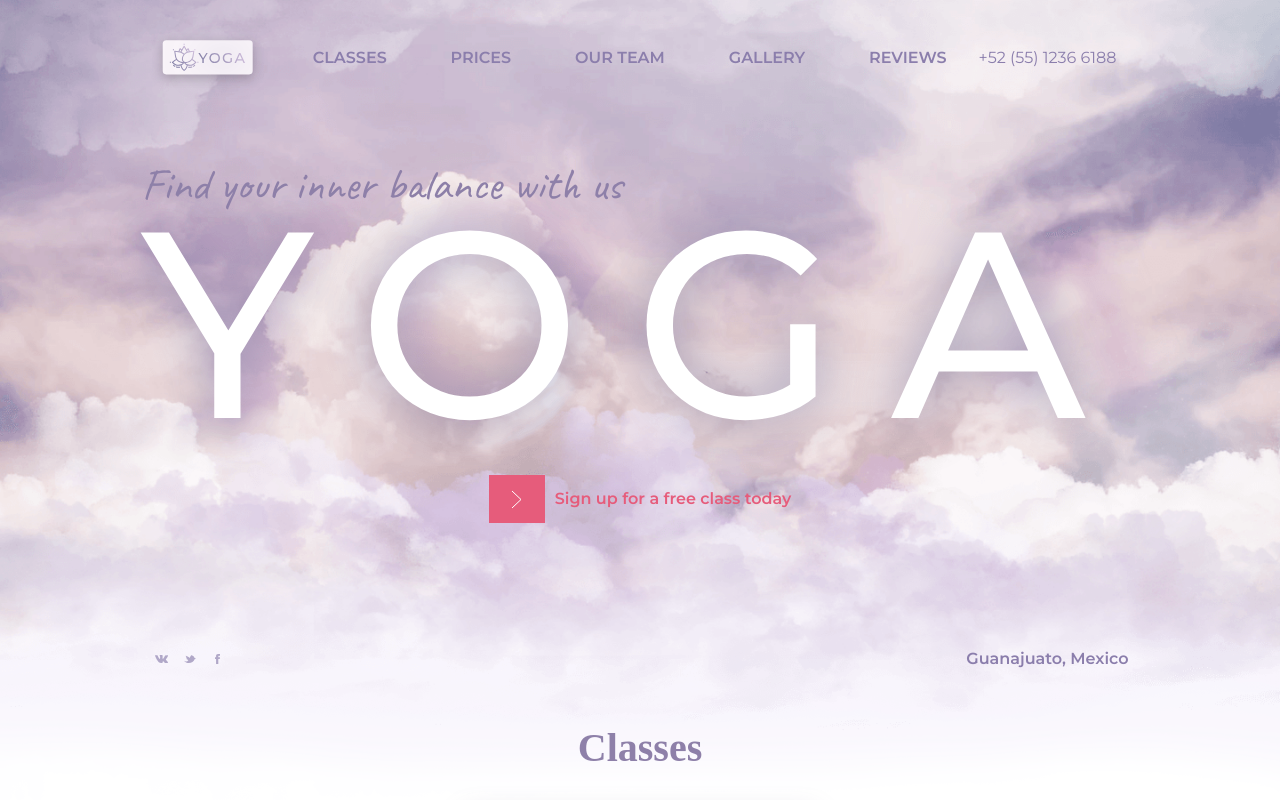
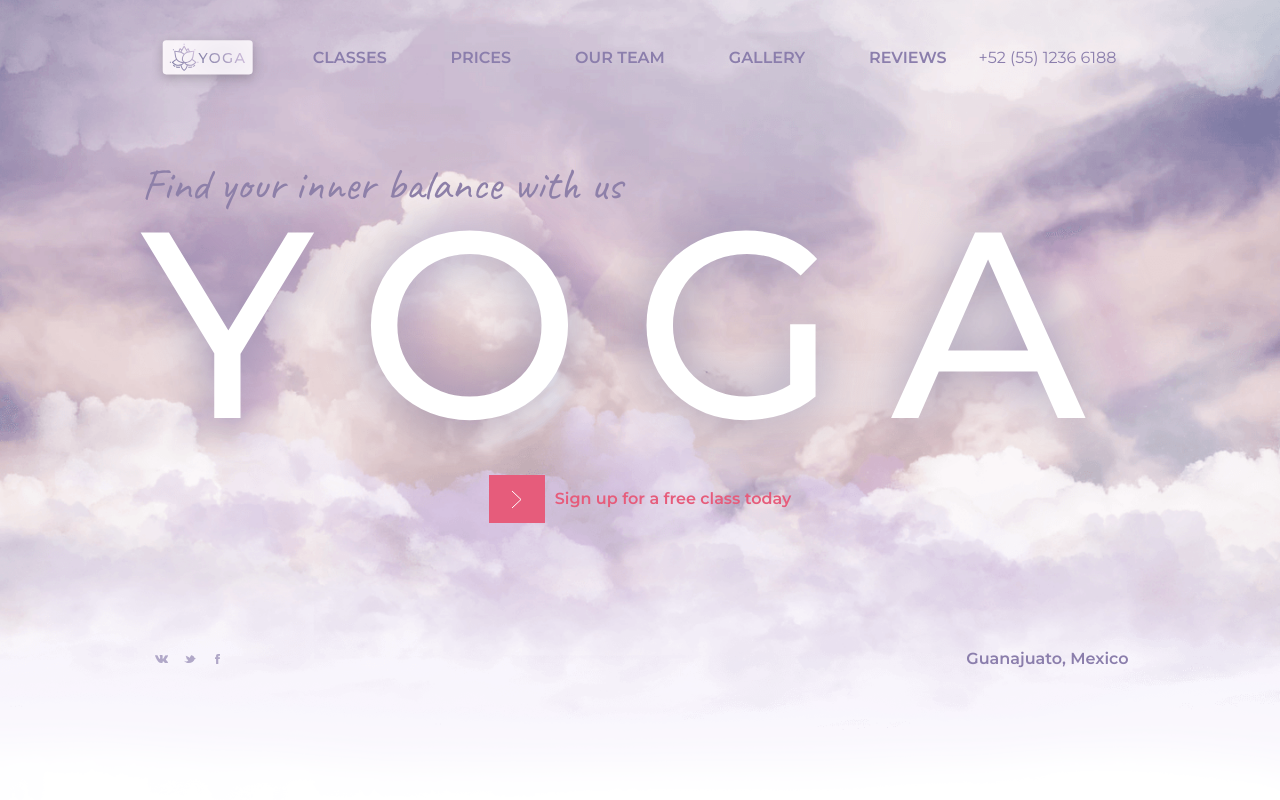
Before and after one commit to iamalexcrow/Portfolio_Yoga, a React (Create React App) app: page / in a window 1280 px wide. Shown: the top 800 px of the page. Built offline with nearby package versions, Linux system fonts and the light colour scheme; a web font is replaced by a local one.

Commit message:
fixing netlify 3

```diff
--- a/src/App.tsx
+++ b/src/App.tsx
@@ -64,7 +64,7 @@ function App() {
     } else {
       setName({ value: "", error: false });
       setPhone({ value: "", error: false });
-      setInterest("Successfully sent your reauest");
+      setInterest("Successfully sent your request");
       setTimeout(() => {
         setInterest("");
       }, 3000);
--- a/src/styled.ts
+++ b/src/styled.ts
@@ -5,6 +5,7 @@ export const AppWrapper = styled.div`
   background-image: url("./HeroBackground.png");
   background-size: 100%;
   background-repeat: no-repeat;
+  height: 100vh;
   @media (max-width: 850px) {
     background-size: 120%;
   }
```
